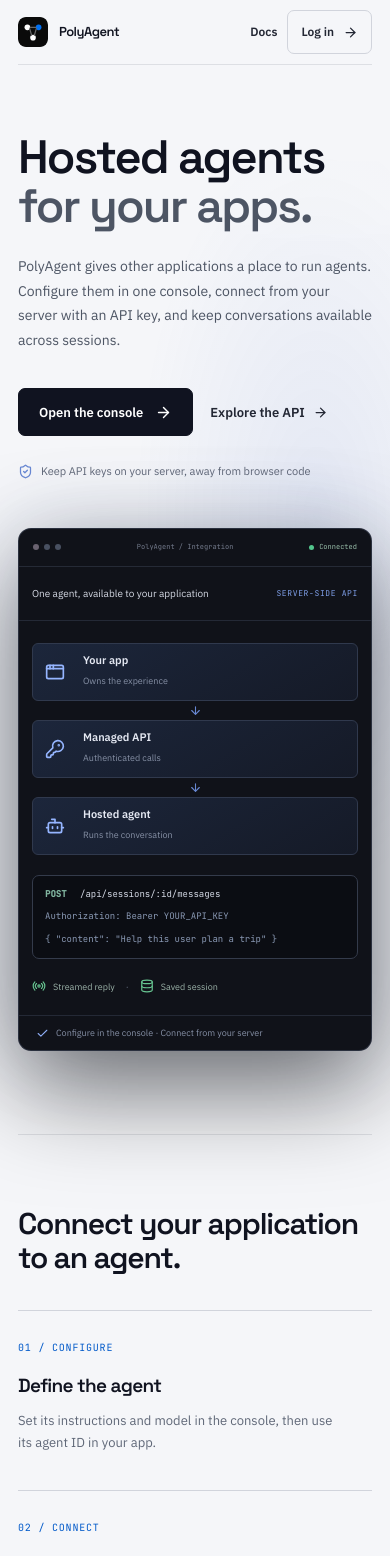
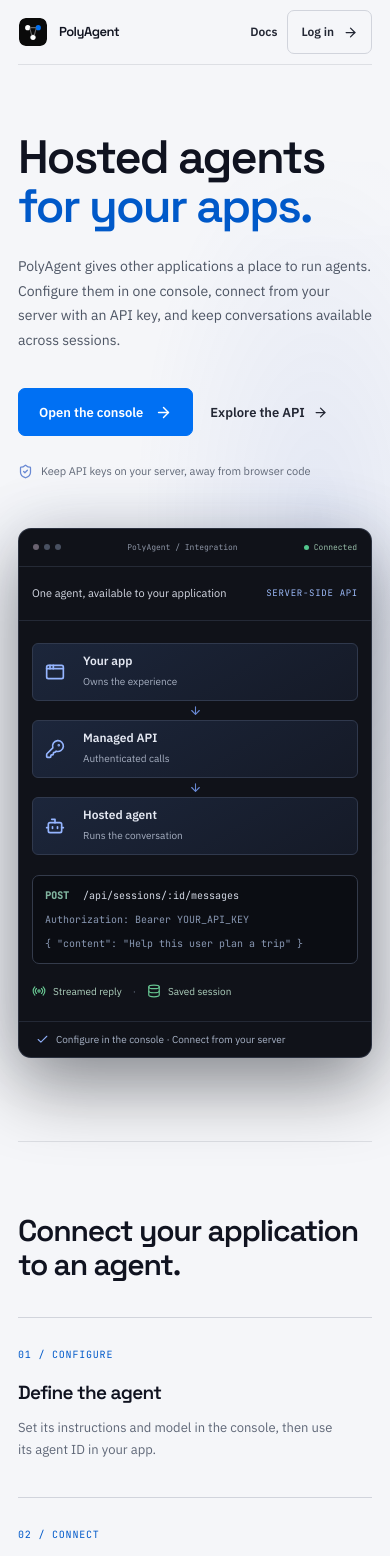
Before and after one commit to Duke-ECE/managed-agents-frontend, a React (Vite) app: page / in a window 390 px wide. Shown: the top 1556 px of the page. Built offline with nearby package versions, Linux system fonts and the light colour scheme; no server answers.

Commit message:
Strengthen PolyAgent homepage brand accents (#19)

```diff
--- a/src/pages/landing/landing.css
+++ b/src/pages/landing/landing.css
@@ -21,7 +21,7 @@
 }
 
 .landing-brand { display: inline-flex; align-items: center; gap: 11px; color: #f5f5f8; font-family: var(--font-display); font-size: 15px; font-weight: 600; letter-spacing: -0.04em; }
-.landing-brand img { width: 30px; height: 30px; border-radius: 8px; }
+.landing-brand img { width: 30px; height: 30px; border: 1px solid rgb(255 255 255 / .18); border-radius: 8px; }
 .landing-nav { display: flex; align-items: center; gap: 31px; margin-left: 52px; }
 .landing-nav a { min-height: 44px; display: inline-flex; align-items: center; color: #9699a6; font-size: 12px; transition: color .2s; }
 .landing-nav a:hover, .landing-footer a:hover { color: #fff; }
@@ -44,18 +44,18 @@
 .landing-hero::before { content: ''; position: absolute; z-index: 0; inset: 0 -20vw; pointer-events: none; background: radial-gradient(ellipse 50% 50% at 74% 42%, rgb(33 77 190 / .16), transparent 72%); mask-image: linear-gradient(to bottom, transparent, black 18%, black 70%, transparent); }
 .landing-hero-copy, .landing-hero-visual { position: relative; z-index: 1; }
 .landing-hero h1 { margin: 0 0 23px; font-family: var(--font-display); font-size: clamp(48px, 5.2vw, 76px); font-weight: 600; letter-spacing: -.04em; line-height: 1.05; }
-.landing-hero h1 span { color: #aab1c2; }
+.landing-hero h1 span { color: var(--color-accent-fg); }
 .landing-hero-copy > p { max-width: 500px; color: #a5a9b6; font-size: 16px; line-height: 1.75; }
 .landing-actions { display: flex; align-items: center; gap: 22px; margin-top: 36px; }
-.landing-primary { display: inline-flex; align-items: center; justify-content: center; gap: 12px; min-height: 48px; padding: 0 20px; border: 1px solid #f4f5f8; border-radius: 7px; background: #f4f5f8; color: #101116; font-size: 13px; font-weight: 700; transition: transform .2s, background .2s; }
-.landing-primary:hover { transform: translateY(-2px); background: #dce3f6; }
+.landing-primary { display: inline-flex; align-items: center; justify-content: center; gap: 12px; min-height: 48px; padding: 0 20px; border: 1px solid var(--color-accent); border-radius: 7px; background: var(--color-accent); color: #fff; font-size: 13px; font-weight: 700; transition: transform .2s, background .2s, border-color .2s; }
+.landing-primary:hover { transform: translateY(-2px); border-color: var(--color-accent-hover); background: var(--color-accent-hover); }
 .landing-secondary { display: inline-flex; min-height: 44px; align-items: center; gap: 8px; color: #d6d9e3; font-size: 13px; font-weight: 600; }
 .landing-secondary:hover { color: white; }
 .landing-hero-foot { display: flex; align-items: center; gap: 8px; margin-top: 27px; color: #7d8392; font-size: 11px; }
 .landing-hero-foot svg { color: #6989d3; }
 
-.landing-preview { width: min(100%, 610px); margin-left: auto; overflow: hidden; border: 1px solid rgb(155 176 224 / .19); border-radius: 13px; background: #101219; box-shadow: 0 38px 100px rgb(0 0 0 / .54), 0 0 90px rgb(35 76 164 / .12); transform: perspective(1200px) rotateY(-5deg) rotateX(2deg); }
-.landing-preview-bar { display: flex; align-items: center; justify-content: space-between; height: 38px; padding: 0 14px; border-bottom: 1px solid #252a36; color: #72798a; font-family: var(--font-mono); font-size: 9px; }
+.landing-preview { width: min(100%, 610px); margin-left: auto; overflow: hidden; border: 1px solid rgb(155 176 224 / .19); border-radius: 13px; background: #101219; box-shadow: 0 28px 72px rgb(0 0 0 / .42), 0 0 70px rgb(35 76 164 / .1); }
+.landing-preview-bar { display: flex; align-items: center; justify-content: space-between; height: 38px; padding: 0 14px; border-bottom: 1px solid #252a36; color: #8c94a4; font-family: var(--font-mono); font-size: 10px; }
 .landing-preview-dots { display: flex; gap: 5px; }
 .landing-preview-dots i { width: 6px; height: 6px; border-radius: 50%; background: #485061; }
 .landing-preview-dots i:first-child { background: #6a6270; }
@@ -63,29 +63,29 @@
 .landing-preview-live span { width: 5px; height: 5px; border-radius: 50%; background: #52c58c; }
 .landing-preview-body { display: grid; grid-template-columns: 156px 1fr; min-height: 390px; }
 .landing-preview-side { padding: 23px 11px; border-right: 1px solid #262a33; background: #0d0f15; }
-.landing-preview-side-title { padding: 0 9px 12px; color: #626879; font-family: var(--font-mono); font-size: 8px; letter-spacing: .12em; }
+.landing-preview-side-title { padding: 0 9px 12px; color: #9099ad; font-family: var(--font-mono); font-size: 9px; letter-spacing: .12em; }
 .landing-preview-side-title.history { padding-top: 31px; }
-.landing-preview-side-item { display: flex; align-items: center; gap: 9px; padding: 9px; border-radius: 5px; color: #858c9a; font-size: 10px; }
+.landing-preview-side-item { display: flex; align-items: center; gap: 9px; padding: 9px; border-radius: 5px; color: #a0a9bb; font-size: 11px; }
 .landing-preview-side-item.active { background: #1d2539; color: #e3e9ff; }
-.landing-preview-history { overflow: hidden; padding: 7px 9px; color: #838a9b; font-size: 9px; text-overflow: ellipsis; white-space: nowrap; }
+.landing-preview-history { overflow: hidden; padding: 7px 9px; color: #a0a9bb; font-size: 10px; text-overflow: ellipsis; white-space: nowrap; }
 .landing-preview-integration { display: flex; flex-direction: column; min-width: 0; }
-.landing-preview-integration-header { display: flex; align-items: center; justify-content: space-between; gap: 8px; min-height: 54px; padding: 0 18px; border-bottom: 1px solid #242936; color: #d4d8e3; font-size: 10px; }
-.landing-preview-api-label { flex: none; color: #7f9fe8; font-family: var(--font-mono); font-size: 8px; letter-spacing: .08em; }
+.landing-preview-integration-header { display: flex; align-items: center; justify-content: space-between; gap: 8px; min-height: 54px; padding: 0 18px; border-bottom: 1px solid #242936; color: #d4d8e3; font-size: 11px; }
+.landing-preview-api-label { flex: none; color: #9bb9f7; font-family: var(--font-mono); font-size: 9px; letter-spacing: .08em; }
 .landing-preview-integration-content { display: flex; flex: 1; flex-direction: column; justify-content: center; gap: 29px; padding: 27px 24px; }
 .landing-preview-flow { display: flex; align-items: center; justify-content: space-between; gap: 5px; }
 .landing-preview-node { display: flex; flex: 1; flex-direction: column; align-items: flex-start; min-width: 0; min-height: 111px; padding: 13px 10px; border: 1px solid #30394d; border-radius: 8px; background: linear-gradient(150deg, #1c263b, #151a27); }
 .landing-preview-node svg { margin-bottom: 13px; color: #95b5ff; }
-.landing-preview-node strong { color: #e4e8f2; font-size: 10px; font-weight: 600; }
-.landing-preview-node span { margin-top: 4px; color: #8791a6; font-size: 8px; line-height: 1.3; }
+.landing-preview-node strong { color: #e4e8f2; font-size: 11px; font-weight: 600; }
+.landing-preview-node span { margin-top: 4px; color: #a6afc1; font-size: 9px; line-height: 1.3; }
 .landing-preview-flow-arrow { flex: none; color: #6888d3; }
-.landing-preview-request { display: flex; flex-direction: column; gap: 9px; overflow: hidden; padding: 14px 16px; border: 1px solid #343b4b; border-radius: 7px; background: #0b0d13; color: #bfc7d8; font-family: var(--font-mono); font-size: 9px; white-space: nowrap; }
+.landing-preview-request { display: flex; flex-direction: column; gap: 9px; overflow: hidden; padding: 14px 16px; border: 1px solid #343b4b; border-radius: 7px; background: #0b0d13; color: #bfc7d8; font-family: var(--font-mono); font-size: 10px; white-space: nowrap; }
 .landing-preview-request div { color: #d3d8e4; }
 .landing-preview-request div span { margin-right: 8px; color: #81b5a0; font-weight: 700; }
 .landing-preview-request code { overflow: hidden; color: #8998b3; text-overflow: ellipsis; }
-.landing-preview-result { display: flex; align-items: center; gap: 7px; color: #9cb3a9; font-size: 9px; }
+.landing-preview-result { display: flex; align-items: center; gap: 7px; color: #afd1be; font-size: 10px; }
 .landing-preview-result svg { color: #67c591; }
 .landing-preview-result span { padding: 0 4px; color: #677384; }
-.landing-preview-caption { display: flex; align-items: center; gap: 7px; padding: 10px 17px; border-top: 1px solid #242936; color: #8690a6; font-size: 9px; }
+.landing-preview-caption { display: flex; align-items: center; gap: 7px; padding: 10px 17px; border-top: 1px solid #242936; color: #a8b3c7; font-size: 10px; }
 .landing-preview-caption svg { color: #8baaf2; }
 
 .landing-flow, .landing-features { width: min(1280px, calc(100% - 72px)); margin: 0 auto; padding: 90px 0; border-top: 1px solid rgb(255 255 255 / .09); }
@@ -112,15 +112,13 @@
 .light .landing-page { color: #101320; background: #f5f6f9; }
 .light .landing-header, .light .landing-flow, .light .landing-features { border-color: rgb(16 24 40 / .1); }
 .light .landing-brand { color: #101320; }
+.light .landing-brand img { border-color: transparent; }
 .light .landing-nav a, .light .landing-footer { color: #606878; }
 .light .landing-nav a:hover, .light .landing-footer a:hover { color: #101320; }
 .light .landing-login { border-color: #d1d4dc; color: #232734; }
 .light .landing-login:hover { border-color: #9498a6; background: #e9ebf1; }
 .light .landing-hero::before { background: radial-gradient(ellipse 50% 50% at 74% 42%, rgb(33 77 190 / .08), transparent 72%); }
-.light .landing-hero h1 span { color: #4d5564; }
 .light .landing-hero-copy > p { color: #4d5564; }
-.light .landing-primary { border-color: #101320; background: #101320; color: #fff; }
-.light .landing-primary:hover { background: #28344d; }
 .light .landing-secondary { color: #232734; }
 .light .landing-secondary:hover { color: #0059c9; }
 .light .landing-hero-foot { color: #606878; }
@@ -135,7 +133,7 @@
 @media (max-width: 900px) {
   .landing-hero { grid-template-columns: 1fr; gap: 65px; padding-top: 82px; }
   .landing-hero-copy { max-width: 660px; }
-  .landing-preview { margin: 0 auto; transform: none; }
+  .landing-preview { margin: 0 auto; }
   .landing-feature { grid-template-columns: 46px minmax(0, 1fr); grid-template-areas: 'icon title' 'icon description'; gap: 8px 18px; }
   .landing-feature h3 { margin-top: 0; }
   .landing-feature p { margin-top: 0; }
@@ -161,11 +159,11 @@
   .landing-preview-flow { flex-direction: column; align-items: stretch; gap: 0; }
   .landing-preview-node { display: grid; flex: none; grid-template-columns: 28px minmax(0, 1fr); grid-template-rows: auto auto; column-gap: 10px; min-height: 58px; padding: 8px 12px; border-radius: 6px; }
   .landing-preview-node svg { grid-row: 1 / 3; align-self: center; margin: 0; }
-  .landing-preview-node strong { font-size: 11px; }
-  .landing-preview-node span { margin-top: 1px; font-size: 9px; }
+  .landing-preview-node strong { font-size: 12px; }
+  .landing-preview-node span { margin-top: 1px; font-size: 10px; }
   .landing-preview-flow-arrow { width: 13px; height: 13px; align-self: center; margin: 3px 0; transform: rotate(90deg); }
-  .landing-preview-request { padding: 12px; font-size: 9px; }
-  .landing-preview-bar { font-size: 7px; }
+  .landing-preview-request { padding: 12px; font-size: 10px; }
+  .landing-preview-bar { font-size: 8px; }
   .landing-flow, .landing-features { padding: 72px 0; }
   .landing-section-heading { margin-bottom: 35px; }
   .landing-flow-grid { grid-template-columns: 1fr; }
```
